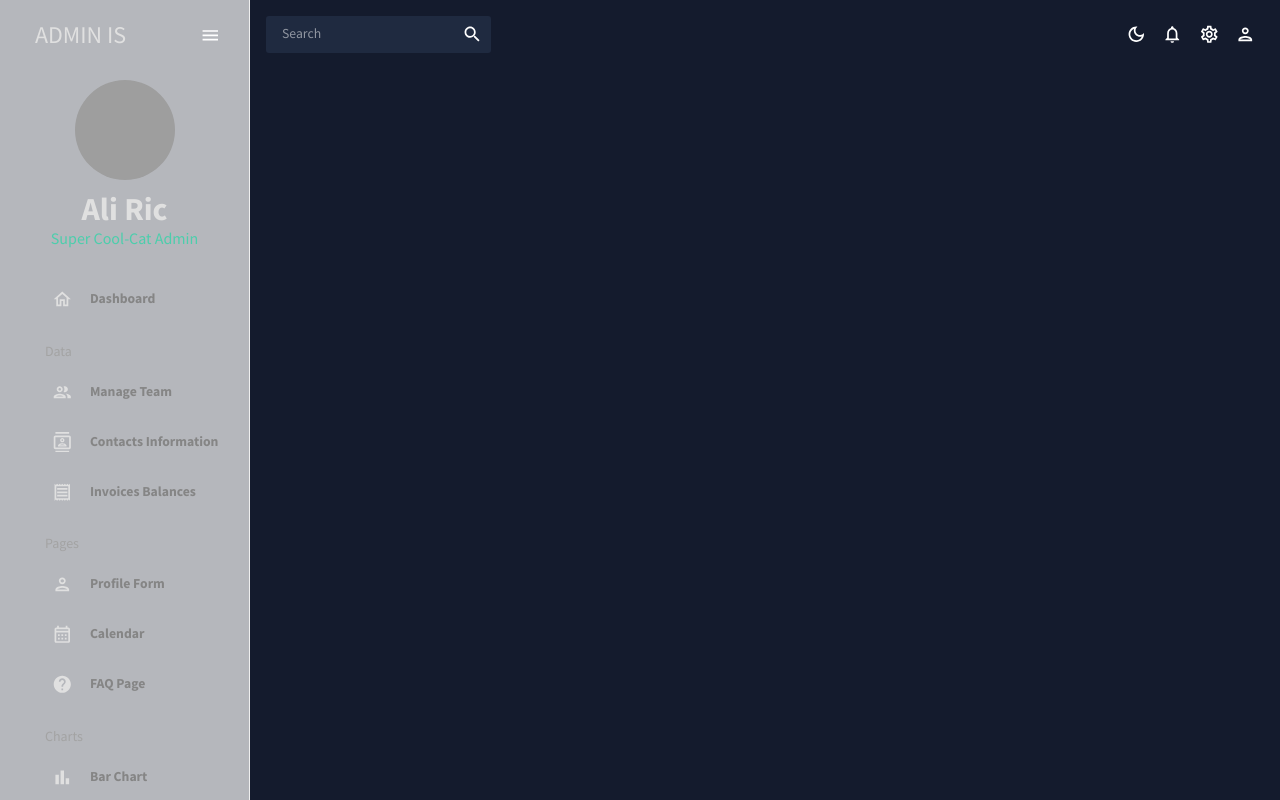
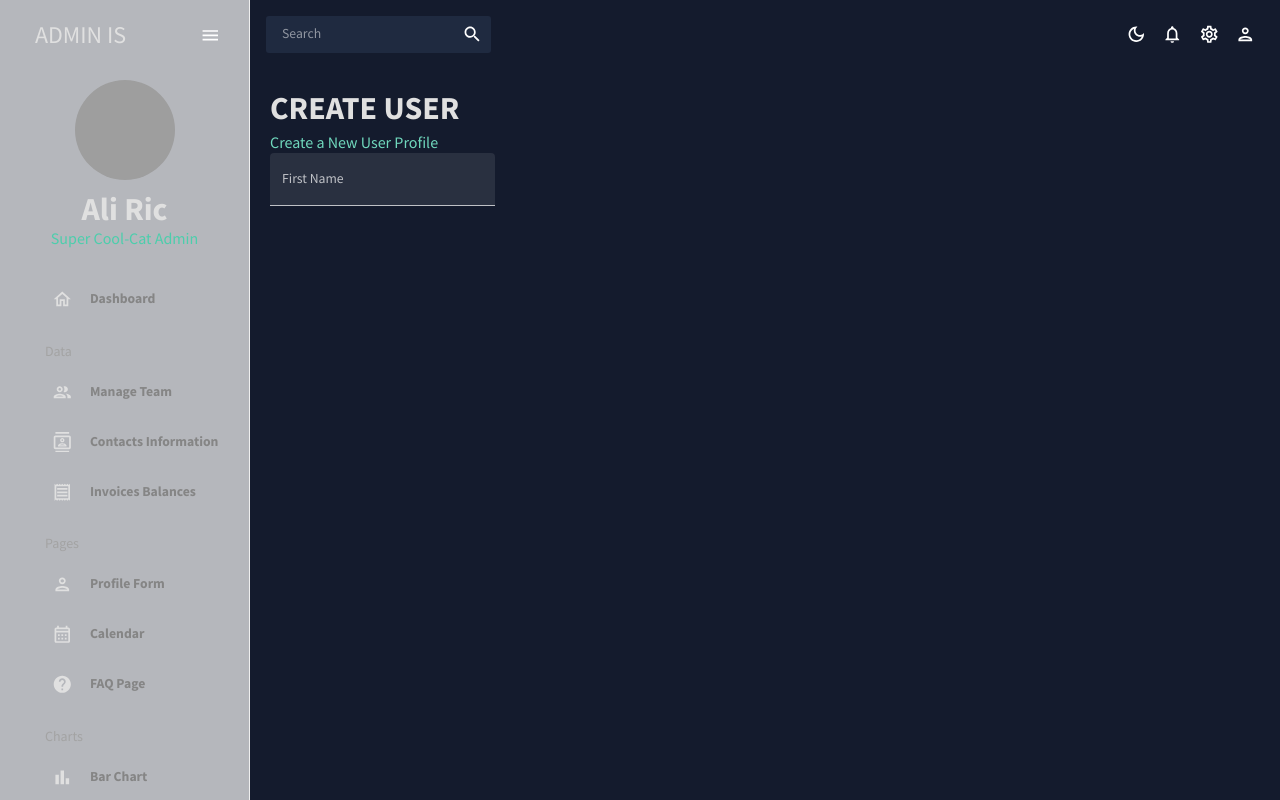
Before and after one commit to alissonkhr/React-Practice, a React (Create React App) app in the folder react-main/: page /form in a window 1280 px wide. Shown: the top 800 px of the page. Built offline with nearby package versions, Linux system fonts and the light colour scheme; grey boxes are pictures that could not be loaded.

Commit message:
form text field for first name populated on page

```diff
--- a/react-main/src/App.js
+++ b/react-main/src/App.js
@@ -7,8 +7,8 @@ import Dashboard from "./scenes/dashboard";
 import Team from "./scenes/team";
 import Contacts from "./scenes/contacts";
 import Invoices from "./scenes/invoices";
+import Form from "./scenes/form";
 // import Bar from "./scenes/bar";
-// import Form from "./scenes/form";
 // import Line from "./scenes/line";
 // import Pie from "./scenes/pie";
 // import FAQ from "./scenes/faq";
@@ -31,8 +31,8 @@ function App() {
               <Route path="/team" element={<Team />} />
               <Route path="/contacts" element={<Contacts />} />
               <Route path="/invoices" element={<Invoices />} />
+              <Route path="/form" element={<Form />} />
               {/* <Route path="/bar" element={<Bar />} /> */}
-              {/* <Route path="/form" element={<Form />} /> */}
               {/* <Route path="/line" element={<Line />} /> */}
               {/* <Route path="/pie" element={<Pie />} /> */}
               {/* <Route path="/faq" element={<FAQ />} /> */}
--- a/react-main/src/scenes/form/index.jsx
+++ b/react-main/src/scenes/form/index.jsx
@@ -3,6 +3,30 @@ import { Formik } from "formik";
 import * as yup from "yup";
 import useMediaQuery from "@mui/material/useMediaQuery";
 import Header from "../../components/Header";
+
+const initialValues = {
+  firstName: "",
+  lastName: "",
+  email: "",
+  contact: "",
+  address1: "",
+  address2: "",
+};
+
+const phoneRegExp =
+  /^((\+[1-9]{1,4}[ -]?)|(\([0-9]{2,3}\)[ -]?)|([0-9]{2,4})[ -]?)*?[0-9]{3,4}[ -]?[0-9]{3,4}$/;
+
+const userSchema = yup.object().shape({
+  firstName: yup.string().required("required"),
+  lastName: yup.string().required("required"),
+  email: yup.string().email("Invalid email").required("required"),
+  contact: yup
+    .string()
+    .matches(phoneRegExp, "Phone number is not valid")
+    .required("required"),
+  address1: yup.string().required("required"),
+  address2: yup.string().required("required"),
+});
 
 const Form = () => {
   const isNonMobile = useMediaQuery("(min-width:600px)");
@@ -12,6 +36,43 @@ const Form = () => {
   return (
     <Box m="20px">
       <Header title="CREATE USER" subtitle="Create a New User Profile" />
+      <Formik
+        onSubmit={handleFormSubmit}
+        initialValues={initialValues}
+        validationSchema={userSchema}
+      >
+        {({
+          values,
+          errors,
+          touched,
+          handleBlur,
+          handleChange,
+          handleSubmit,
+        }) => (
+          <form onSubmit={handleSubmit}>
+            <Box
+              display="grid"
+              gap="30px"
+              gridTemplateColumns="repeat(4, minmax(0, 1fr))"
+              sx={{
+                "& > div": { gridColumnn: isNonMobile ? undefined : "span 4" },
+              }}
+            >
+              <TextField
+                fullWidth
+                variant="filled"
+                type="text"
+                label="First Name"
+                onBlur={handleBlur}
+                onChange={handleChange}
+                value={values.firstName}
+                name="firstName"
+                error={!!touched.firstName}
+              />
+            </Box>
+          </form>
+        )}
+      </Formik>
     </Box>
   );
 };
```
